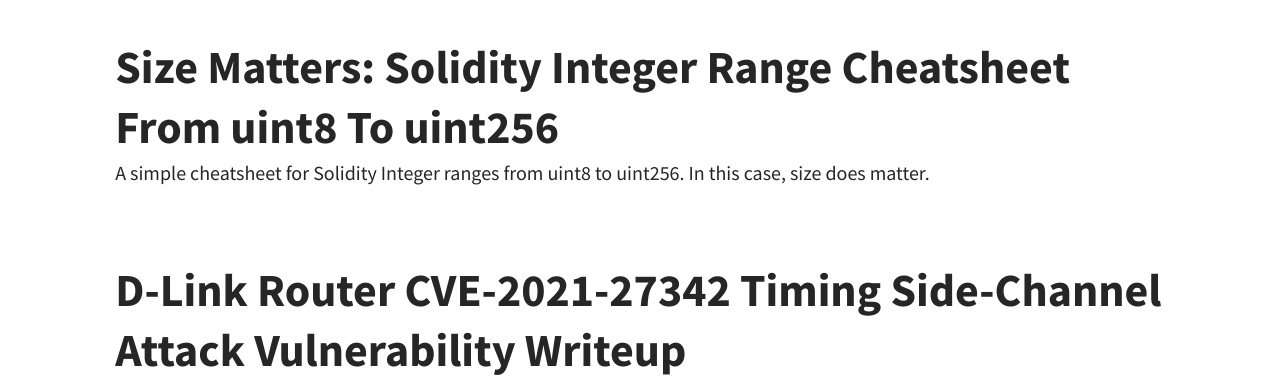
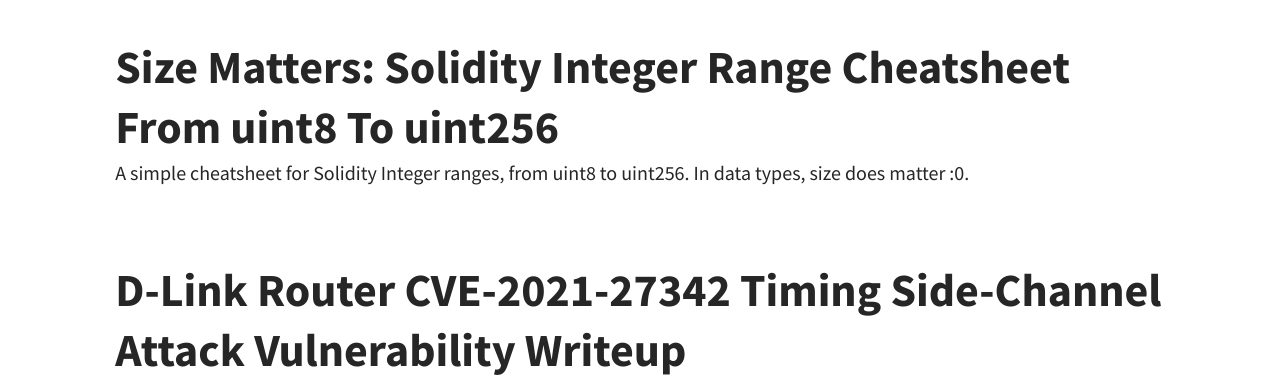
Before and after one commit to mavlevin/mavlevin.github.io, a Jekyll site: the page built from index.html, in a window 1280 px wide. Shown: the part 385-762 px from the top of the page. Built offline with Jekyll 4.4.1, drawn with Linux system fonts in a browser that asks for light colours; the list of posts is cut into pages by our own code.

Commit message:
solidity integer range updates

```diff
--- a/_posts/2023-02-22-Size-Matters:-Solidity-Integer-Range-Cheatsheet-From-uint8-To-uint256.md
+++ b/_posts/2023-02-22-Size-Matters:-Solidity-Integer-Range-Cheatsheet-From-uint8-To-uint256.md
@@ -4,7 +4,7 @@ title: >
     Size Matters: Solidity Integer Range Cheatsheet From uint8 To uint256
 hide_title: false
 tags: ['solidity', 'web3', 'ethereum']
-excerpt: A simple cheatsheet for Solidity Integer ranges from uint8 to uint256. In this case, size does matter.
+excerpt: A simple cheatsheet for Solidity Integer ranges, from uint8 to uint256. In data types, size does matter :0.
 author: guy
 
 ---
```
